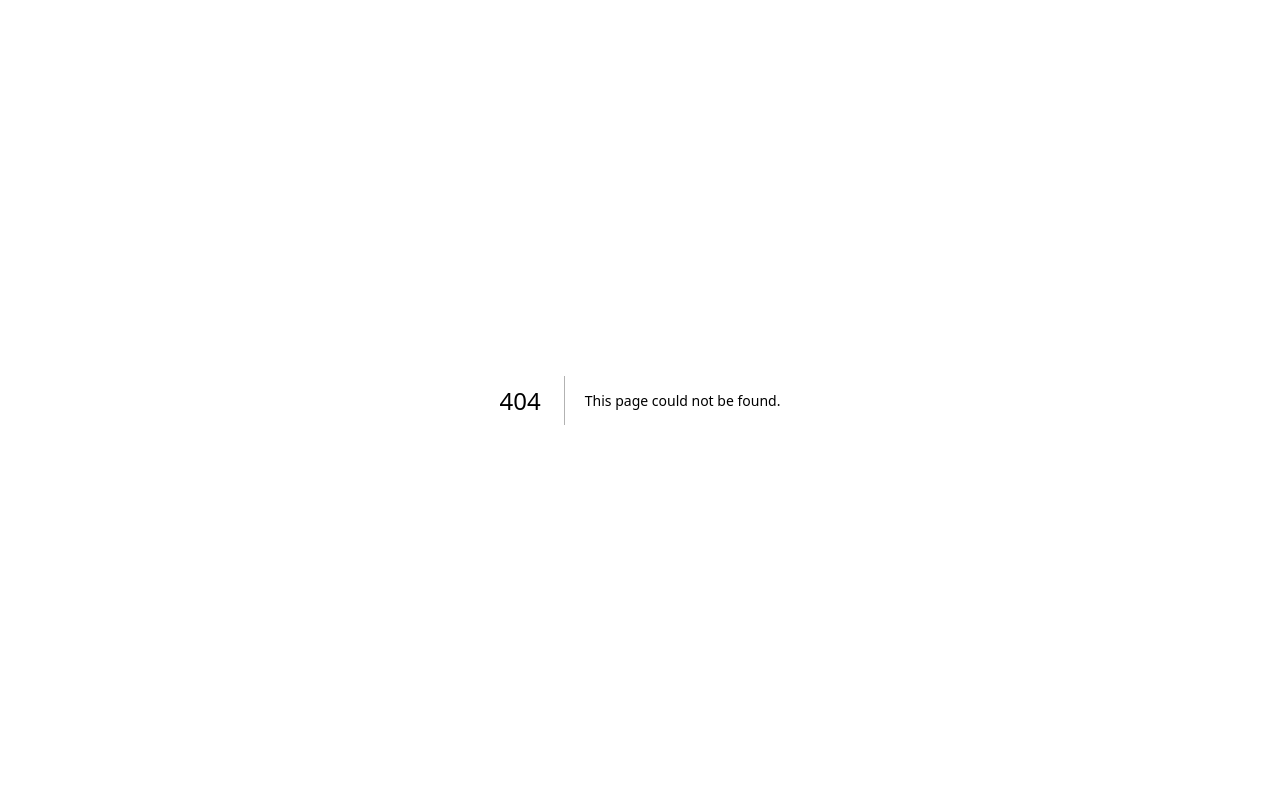
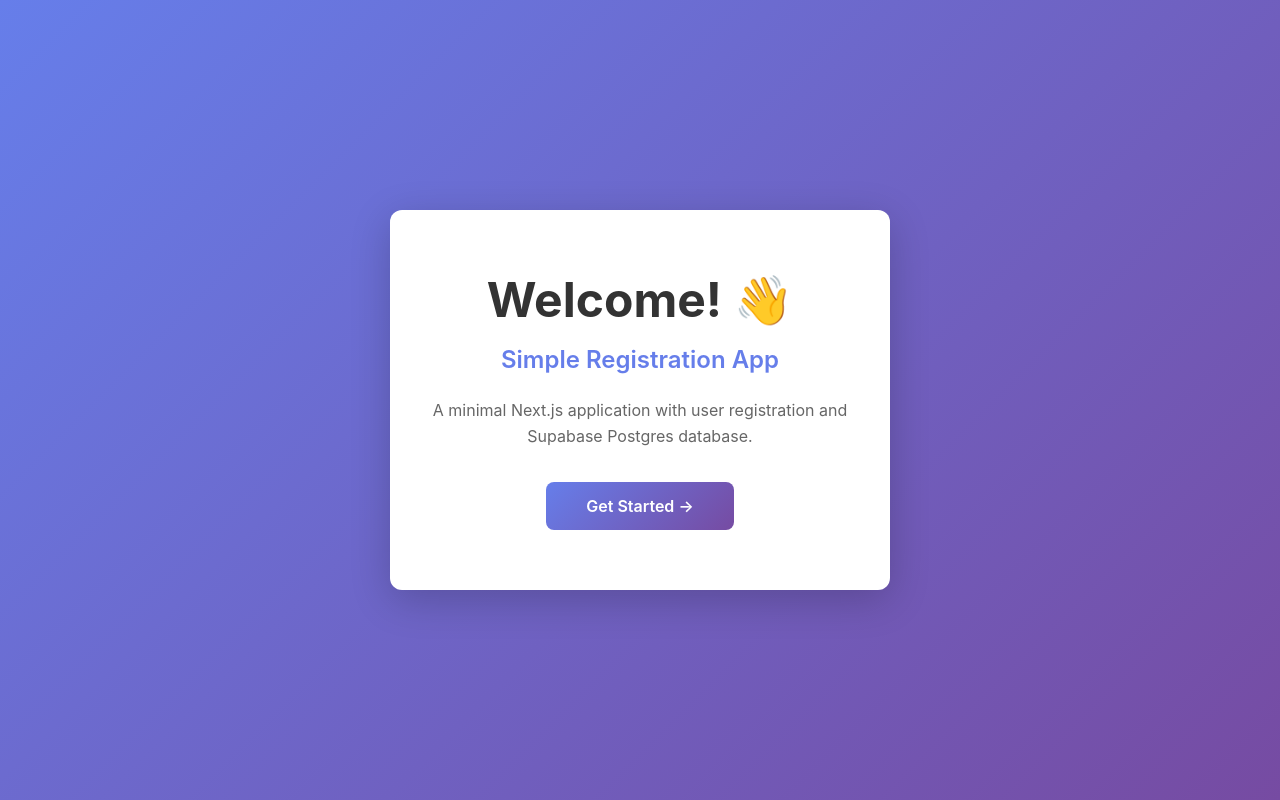
Before and after one commit to vaibhaviimcal-web/simple-registration-app, a Next.js app: page / in a window 1280 px wide. Before the commit this address had no page. Built offline with nearby package versions, Linux system fonts and the light colour scheme.

Commit message:
Add homepage

```diff
--- /dev/null
+++ b/app/page.tsx
@@ -0,0 +1,65 @@
+export default function HomePage() {
+  return (
+    <div style={styles.container}>
+      <div style={styles.card}>
+        <h1 style={styles.title}>Welcome! 👋</h1>
+        <p style={styles.subtitle}>Simple Registration App</p>
+        <p style={styles.description}>
+          A minimal Next.js application with user registration and Supabase Postgres database.
+        </p>
+        <a href="/register" style={styles.button}>
+          Get Started →
+        </a>
+      </div>
+    </div>
+  );
+}
+
+const styles = {
+  container: {
+    minHeight: '100vh',
+    display: 'flex',
+    alignItems: 'center',
+    justifyContent: 'center',
+    background: 'linear-gradient(135deg, #667eea 0%, #764ba2 100%)',
+    padding: '20px',
+  },
+  card: {
+    background: 'white',
+    borderRadius: '12px',
+    padding: '60px 40px',
+    maxWidth: '500px',
+    width: '100%',
+    boxShadow: '0 10px 40px rgba(0,0,0,0.2)',
+    textAlign: 'center' as const,
+  },
+  title: {
+    fontSize: '48px',
+    fontWeight: 'bold',
+    color: '#333',
+    marginBottom: '16px',
+  },
+  subtitle: {
+    fontSize: '24px',
+    color: '#667eea',
+    marginBottom: '24px',
+    fontWeight: '600',
+  },
+  description: {
+    fontSize: '16px',
+    color: '#666',
+    lineHeight: '1.6',
+    marginBottom: '32px',
+  },
+  button: {
+    display: 'inline-block',
+    padding: '14px 40px',
+    background: 'linear-gradient(135deg, #667eea 0%, #764ba2 100%)',
+    color: 'white',
+    textDecoration: 'none',
+    borderRadius: '8px',
+    fontWeight: '600',
+    fontSize: '16px',
+    transition: 'transform 0.2s',
+  },
+};
```
